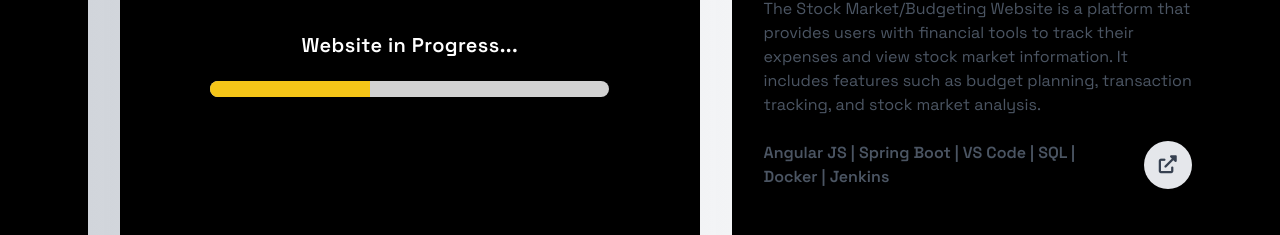
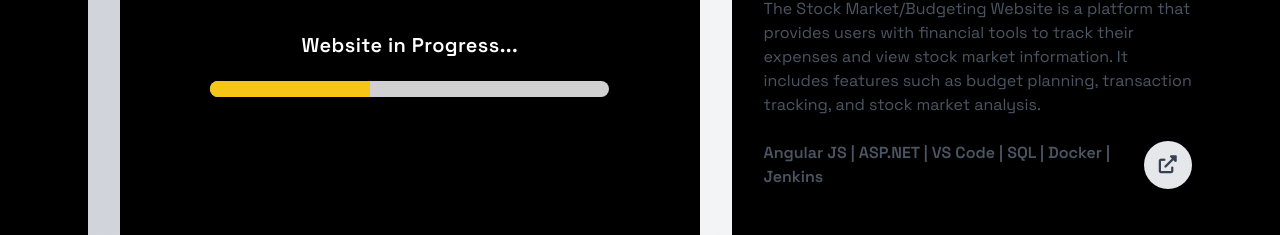
Before and after one commit to josshuabalita/JosshuaBalita, a React (Create React App) app: page / in a window 1280 px wide. Shown: the part 3993-4228 px from the top of the page. Built offline with nearby package versions, Linux system fonts and the light colour scheme.

Commit message:
Updated resume and project languages used

```diff
--- a/src/components/Projects.js
+++ b/src/components/Projects.js
@@ -48,7 +48,7 @@ const ProjectShowcase = () => {
     {
       title: 'Stock Market/ Budgeting Website',
       description: 'The Stock Market/Budgeting Website is a platform that provides users with financial tools to track their expenses and view stock market information. It includes features such as budget planning, transaction tracking, and stock market analysis.',
-      technologies: 'Angular JS | Spring Boot | VS Code | SQL | Docker | Jenkins',
+      technologies: 'Angular JS | ASP.NET | VS Code | SQL | Docker | Jenkins',
       customContent: (
         <div className="w-full h-[400px] bg-gradient-to-r from-gray-300 to-gray-100 p-4 rounded-lg flex items-center justify-center">
           <div className="w-full h-full bg-black rounded-lg p-6 flex flex-col items-center justify-center">
```
Also changed, not shown: 1 other file (tests, documents, lock files or other folders).
